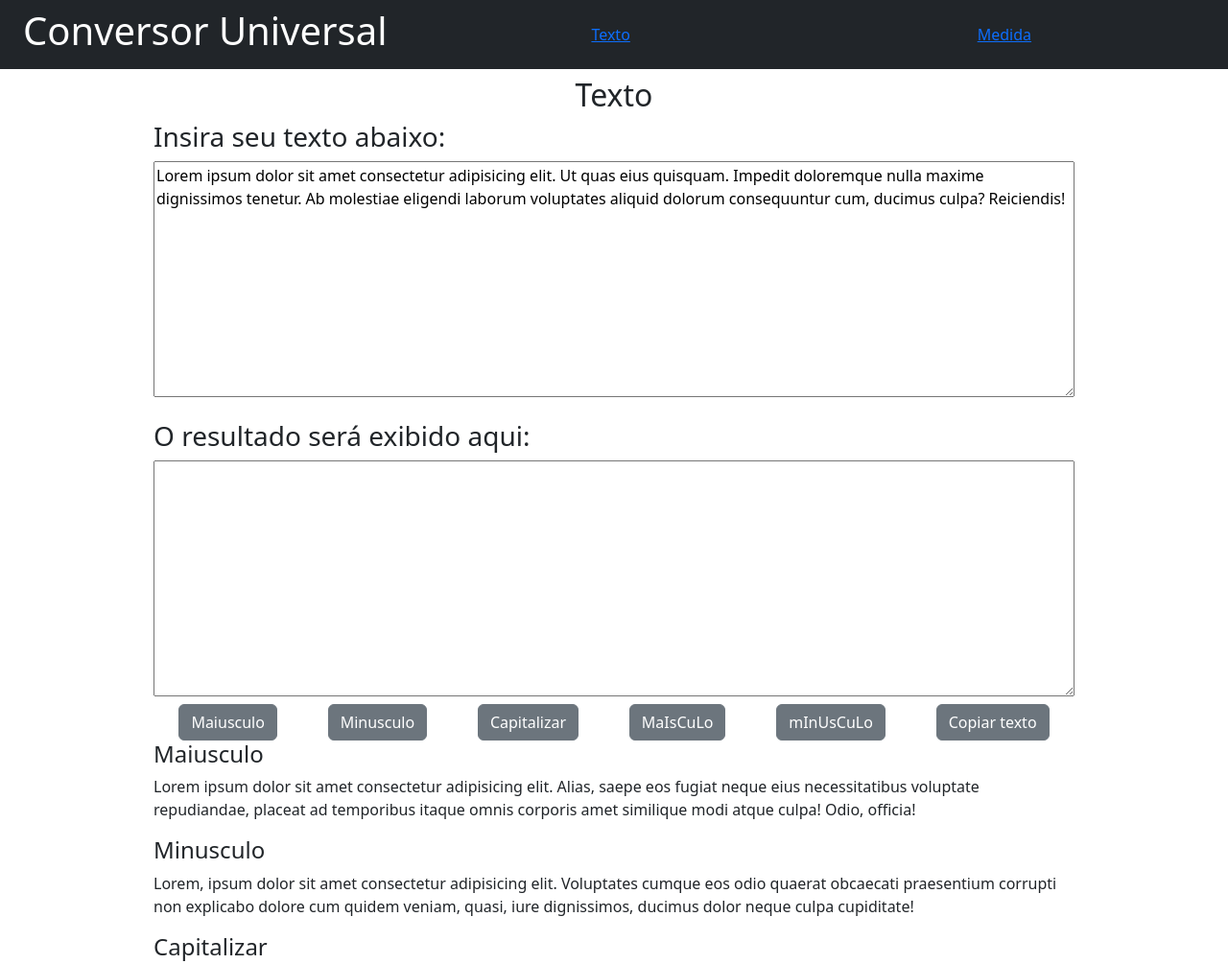
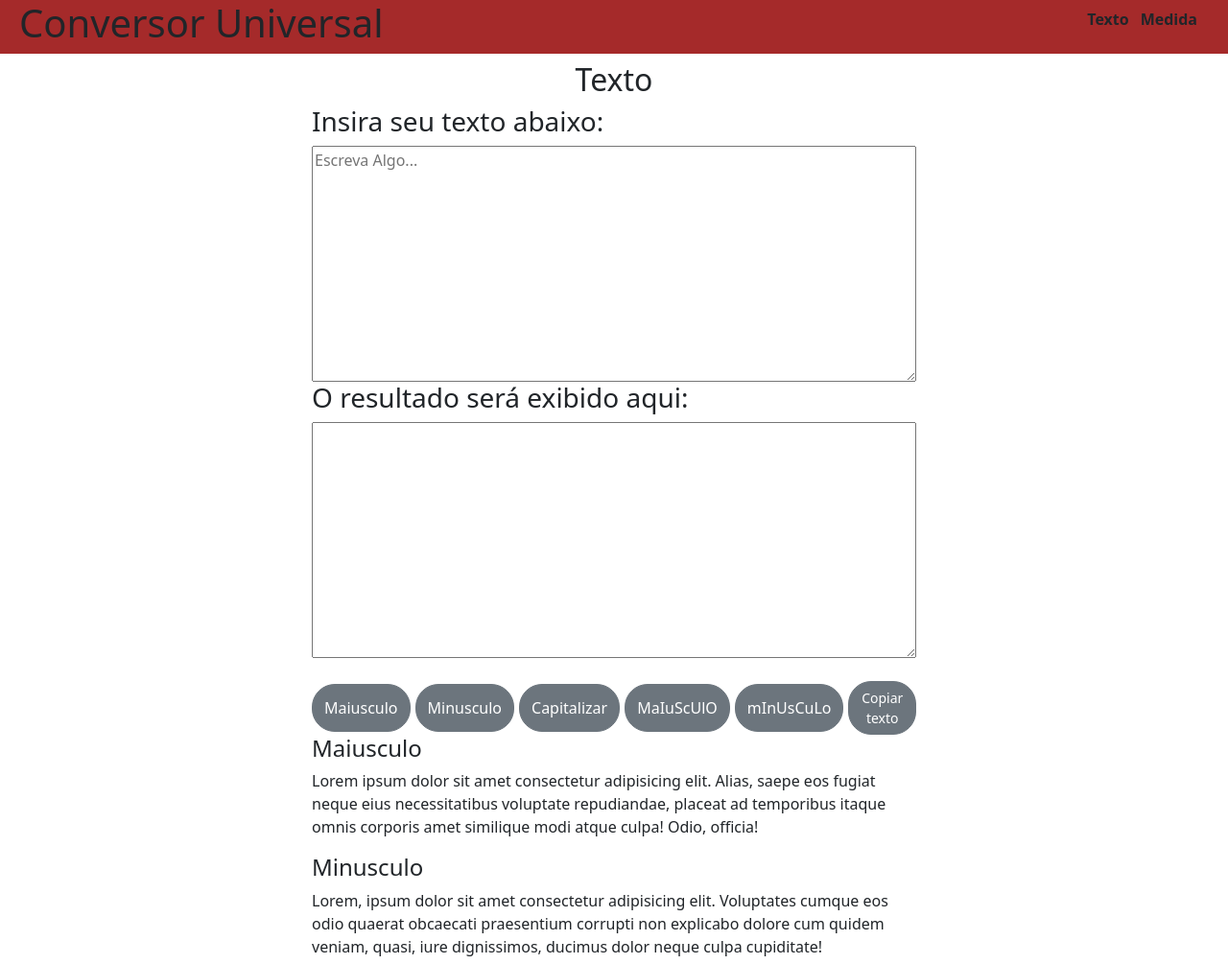
Before and after one commit to ocorvu/conversor, a plain HTML site: page index.html in a window 1280 px wide. Shown: the top 1005 px of the page at 96% size. Drawn offline with nearby package versions, Linux system fonts and the light colour scheme.

Commit message:
#01: comecandoa estilizar o site

```diff
--- a/css/app.css
+++ b/css/app.css
@@ -0,0 +1,148 @@
+body {
+    width: 100%;
+}
+
+header {
+    background-color: brown;
+    display: inline-flex;
+    align-items: center;
+    width: 100%;
+    height: 100%;
+    padding-left: 20px;
+    padding-right: 20px;
+    margin-bottom: 8px;
+}
+header h1 {
+    flex-grow: 2;
+}
+
+ul {
+    display: inline-flex;
+    align-items: center;
+    align-content: center;
+    flex-grow: 1;
+    justify-content: flex-end;
+    margin-top: 16px;
+}
+ul li {
+    margin-right: 12px;
+}
+
+ul li a {
+    color: rgba(0, 0, 0, var(--tw-text-opacity));
+    font-weight: bold;
+}
+
+section {
+    width: 630px;
+    display: flex;
+    flex-direction: column;
+    margin-right: auto;
+    margin-left: auto;
+    margin-bottom: 100px;
+}
+
+h2 {
+    text-align:center;
+    margin-top: 24px;
+    margin-bottom: 48px;
+}
+
+textarea {
+    margin-bottom: 80px;
+}
+
+textarea h3 {
+    margin-bottom: 48px;
+}
+
+#outputID {
+    margin-bottom: 24px;
+}
+
+#buttons {
+    display: inline-flex;
+    justify-content: space-around;
+    align-items: center;
+}
+
+#maiusculo {
+    margin-right: 5px;
+    width: 250px;
+    height:50px;
+    border-radius: 24px;
+}
+#maiusculo:hover {
+    margin-right: 5px;
+    width: 300px;
+    height:75px;
+    border-radius: 24px;
+}
+
+#minusculo {
+    margin-right: 5px;
+    width: 250px;
+    height:50px;
+    border-radius: 24px;
+}
+#minusculo:hover {
+    margin-right: 5px;
+    width: 300px;
+    height:75px;
+    border-radius: 24px;
+}
+
+#capitalizar {
+    margin-right: 5px;
+    width: 250px;
+    height:50px;
+    border-radius: 24px;
+}
+#capitalizar:hover {
+    margin-right: 5px;
+    width: 300px;
+    height:75px;
+    border-radius: 24px;
+}
+
+#upperLower {
+    margin-right: 5px;
+    width: 250px;
+    height:50px;
+    border-radius: 24px;
+}
+#upperLower:hover {
+    margin-right: 5px;
+    width: 300px;
+    height:75px;
+    border-radius: 24px;
+}
+
+#lowerUpper {
+    margin-right: 5px;
+    width: 250px;
+    height:50px;
+    border-radius: 24px;
+}
+#lowerUpper:hover {
+    margin-right: 5px;
+    width: 300px;
+    height:75px;
+    border-radius: 24px;
+}
+
+#clipboard {
+    width: 250px;
+    height:56px;
+    border-radius: 24px;
+    font-size: 14px;
+}
+#clipboard:hover {
+    width: 300px;
+    height:75px;
+    border-radius: 24px;
+}
+
+textarea h4 :first {
+    margin-top: 64px;
+}
--- a/index.html
+++ b/index.html
@@ -5,34 +5,33 @@
     <meta http-equiv="X-UA-Compatible" content="IE=edge">
     <meta name="viewport" content="width=device-width, initial-scale=1.0">
     <title>Conversor Universal</title>
-    <!-- reset.css -->
     <link rel="stylesheet" href="css/reset.css">
-    <!-- Bootstrap5 CSS -->
+    <link rel="stylesheet" href="css/app.css">
     <link href="https://cdn.jsdelivr.net/npm/bootstrap@5.2.1/dist/css/bootstrap.min.css" rel="stylesheet" integrity="sha384-iYQeCzEYFbKjA/T2uDLTpkwGzCiq6soy8tYaI1GyVh/UjpbCx/TYkiZhlZB6+fzT" crossorigin="anonymous">
 </head>
 <body>
 
-    <header class="d-flex align-items-center bg-dark text-bg-dark px-4 py-2 mb-2">
-        <h1 class="flex-grow-2">Conversor Universal</h1>
-        <ul class="d-flex flex-grow-1 justify-content-around m-0">
-            <li><a href="#texto">Texto</a></li>
-            <li><a href="#medida">Medida</a></li>
+    <header>
+        <h1>Conversor Universal</h1>
+        <ul>
+            <li><a href="#texto" class="text-decoration-none">Texto</a></li>
+            <li><a href="#medida" class="text-decoration-none">Medida</a></li>
         </ul>
     </header>
 
-    <section id="texto" class="w-75 d-flex flex-column mx-auto mb-4">
-        <h2 class="text-center">Texto</h2>
+    <section id="texto">
+        <h2>Texto</h2>
         <h3>Insira seu texto abaixo:</h3>
-        <textarea class="mb-4" name="input" id="inputID" cols="30" rows="10">Lorem ipsum dolor sit amet consectetur adipisicing elit. Ut quas eius quisquam. Impedit doloremque nulla maxime dignissimos tenetur. Ab molestiae eligendi laborum voluptates aliquid dolorum consequuntur cum, ducimus culpa? Reiciendis!</textarea>
+        <textarea name="input" id="inputID" cols="30" rows="10" placeholder="Escreva Algo..."></textarea>
 
-            <h3 class="mb-2">O resultado será exibido aqui:</h3>
-            <textarea class="mb-2" name="output" id="outputID" cols="30" rows="10" readonly></textarea>
+            <h3>O resultado será exibido aqui:</h3>
+            <textarea name="output" id="outputID" cols="30" rows="10" readonly></textarea>
 
-            <div class="d-flex justify-content-around">
+            <div id="buttons">
                 <button id="maiusculo" class="btn btn-secondary">Maiusculo</button>
                 <button id="minusculo" class="btn btn-secondary">Minusculo</button>
                 <button id="capitalizar" class="btn btn-secondary">Capitalizar</button>
-                <button id="upperLower" class="btn btn-secondary">MaIsCuLo</button>
+                <button id="upperLower" class="btn btn-secondary">MaIuScUlO</button>
                 <button id="lowerUpper" class="btn btn-secondary">mInUsCuLo</button>
                 <button id="clipboard" class="btn btn-secondary" onclick="copyToClipBoard()">Copiar texto</button>
             </div>
@@ -46,7 +45,7 @@
             <h4>Capitalizar</h4>
             <p>Lorem ipsum dolor sit amet consectetur adipisicing elit. Incidunt reiciendis error quae esse. Optio at facilis exercitationem nulla modi qui, officiis, voluptate quae porro quam rem nesciunt vero libero enim.</p>
 
-            <h4>MaIsCuLo</h4>
+            <h4>MaIuScUlO</h4>
             <p>Lorem ipsum dolor sit amet consectetur adipisicing elit. Error fugit dolor ipsum aperiam explicabo vero eveniet adipisci, neque eum aspernatur quaerat inventore nam animi dolorum? Omnis perspiciatis vel iste iusto!</p>
 
             <h4>mInUsCuLo</h4>
```
